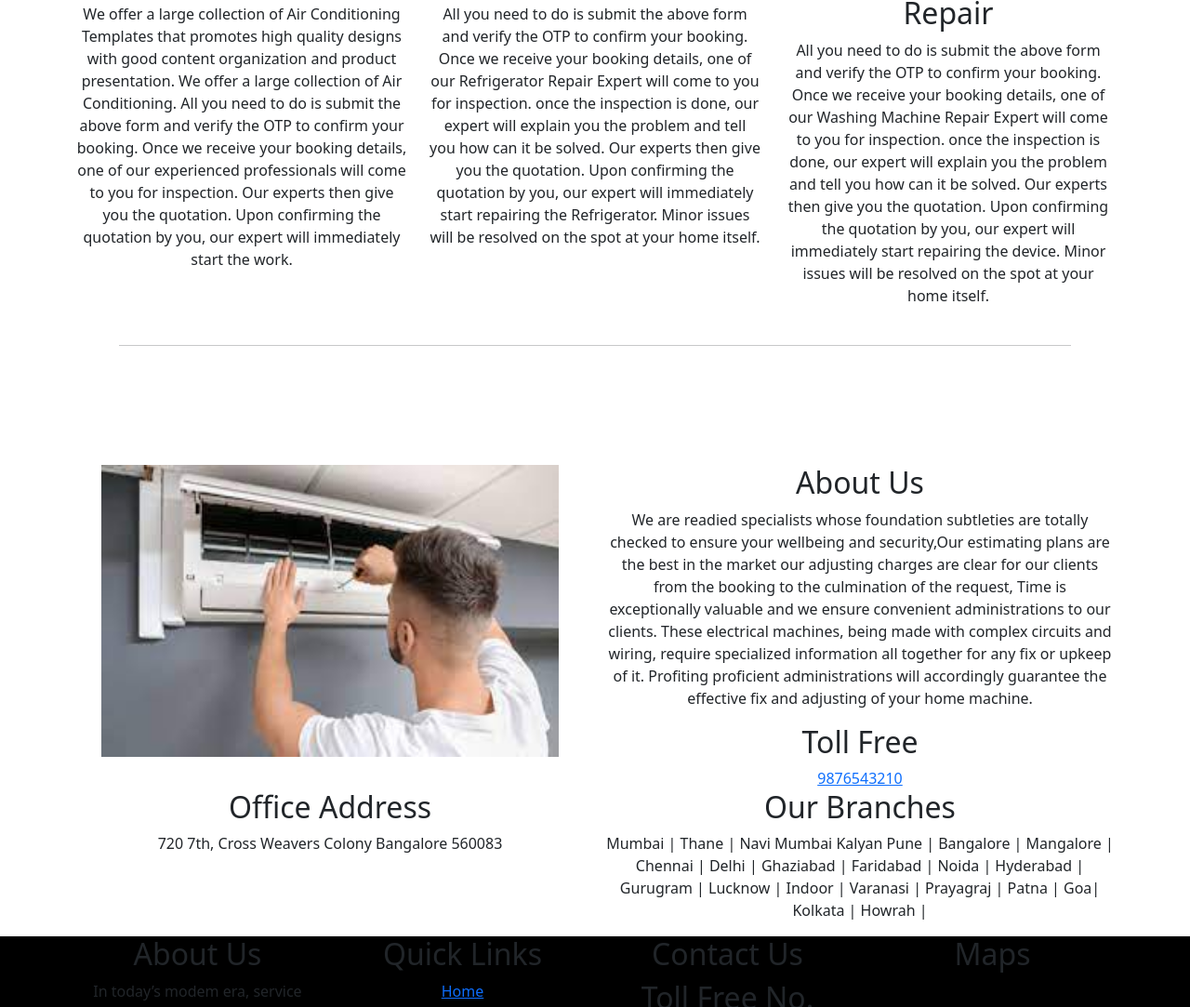
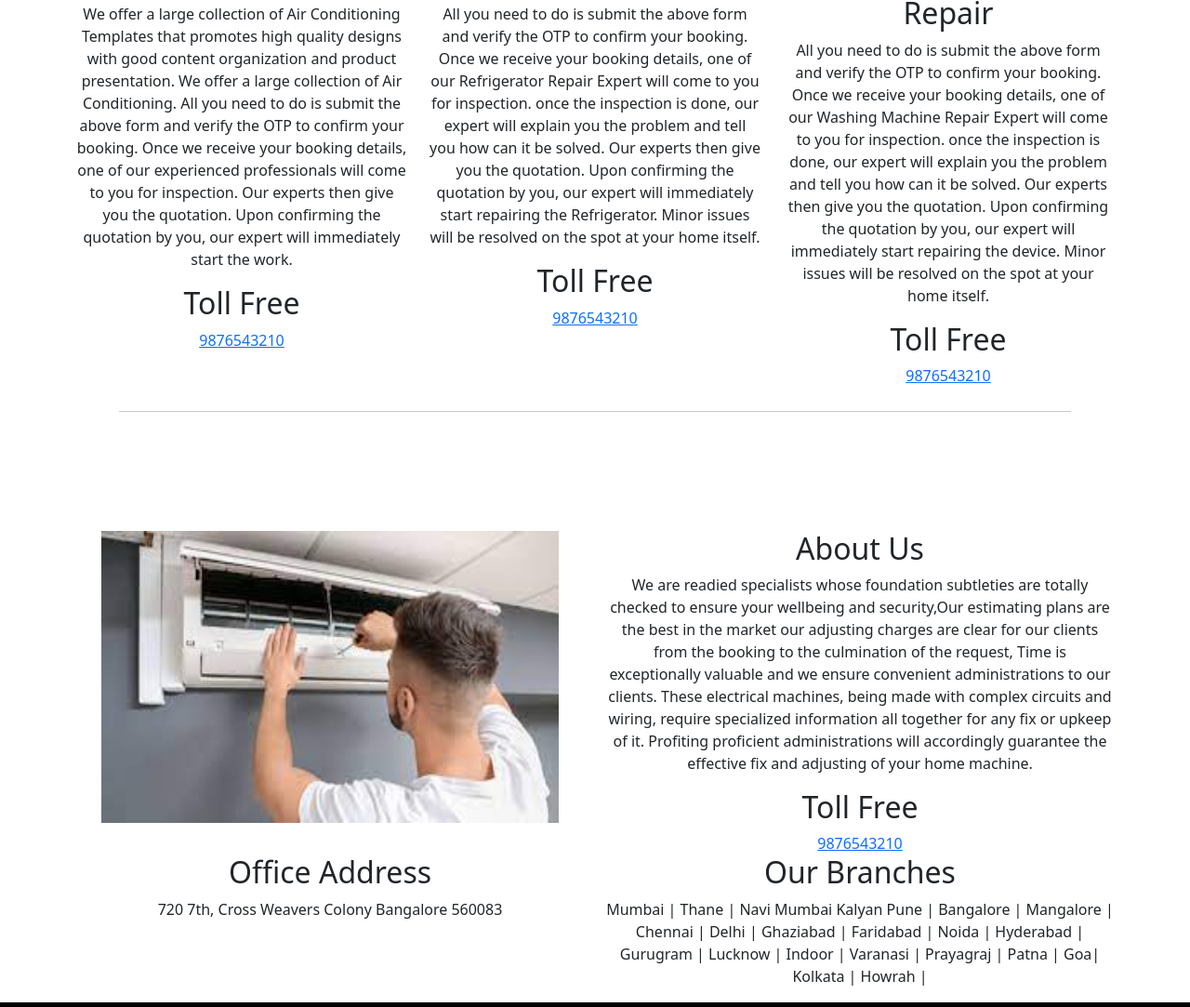
Before and after one commit to manishkr9900/demo2, a plain HTML site: page index.html in a window 1280 px wide. Shown: the part 999-2082 px from the top of the page at 93% size. Drawn offline with Linux system fonts and the light colour scheme; grey boxes are pictures that could not be loaded.

Commit message:
Update index.html

```diff
--- a/index.html
+++ b/index.html
@@ -64,21 +64,27 @@
                 <p>We offer a large collection of Air Conditioning Templates that promotes high quality designs with good content organization and product presentation. We offer a large collection of Air Conditioning.
 
                     All you need to do is submit the above form and verify the OTP to confirm your booking. Once we receive your booking details, one of our experienced professionals will come to you for inspection. Our experts then give you the quotation. Upon confirming the quotation by you, our expert will immediately start the work.</p>
-              </div>
+                    <h2>Toll Free</h2>
+                    <a class="wp-block-button__link" href="tel:-9876543210">9876543210</a>
+                </div>
               <div class="col-sm-4">
                 <div><img class="a" src="images/download5.jpg" alt=""></div>
                 <h2 class="b">Refrigerator Repair</h2>
                 <p>All you need to do is submit the above form and verify the OTP to confirm your booking. Once we receive your booking details, one of our Refrigerator Repair Expert will come to you for inspection. once the inspection is done, our expert will explain you the problem and tell you how can it be solved.
 
                     Our experts then give you the quotation. Upon confirming the quotation by you, our expert will immediately start repairing the Refrigerator. Minor issues will be resolved on the spot at your home itself.</p>
-              </div>
+                    <h2>Toll Free</h2>
+            <a class="wp-block-button__link" href="tel:-9876543210">9876543210</a>
+                </div>
               <div class="col-sm-4">
                 <div><img class="a" src="images/download5.jpg" alt=""></div>
                 <h2 class="b">Washing Machine Repair</h2>
                 <p>All you need to do is submit the above form and verify the OTP to confirm your booking. Once we receive your booking details, one of our Washing Machine Repair Expert will come to you for inspection. once the inspection is done, our expert will explain you the problem and tell you how can it be solved.
 
                     Our experts then give you the quotation. Upon confirming the quotation by you, our expert will immediately start repairing the device. Minor issues will be resolved on the spot at your home itself.</p>
-              </div>
+                    <h2>Toll Free</h2>
+                    <a class="wp-block-button__link" href="tel:-9876543210">9876543210</a>
+                </div>
             </div>
         </div>
     </div>
```
